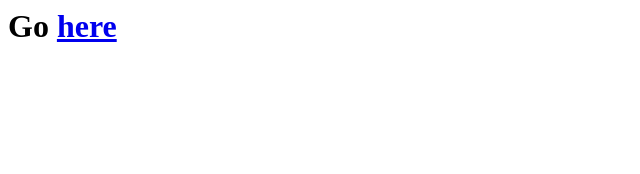
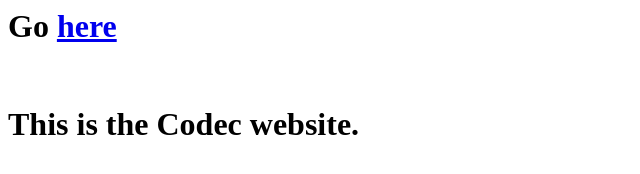
Before and after one commit to CodecDev/codecdev.github.io, a plain HTML site: page index.html in a window 1280 px wide. Shown: the whole page, without its empty margins (0-640 px from the left). Drawn offline with Linux system fonts and the light colour scheme.

Commit message:
Update index.html

```diff
--- a/index.html
+++ b/index.html
@@ -3,6 +3,8 @@
 <title>Codec</title>
 
  <h1>Go <a href="http://codec.ga/">here</a></h1>
+ <br>
+ <h1>This is the Codec website.</h1>
 </head>
 
 <body>
```
